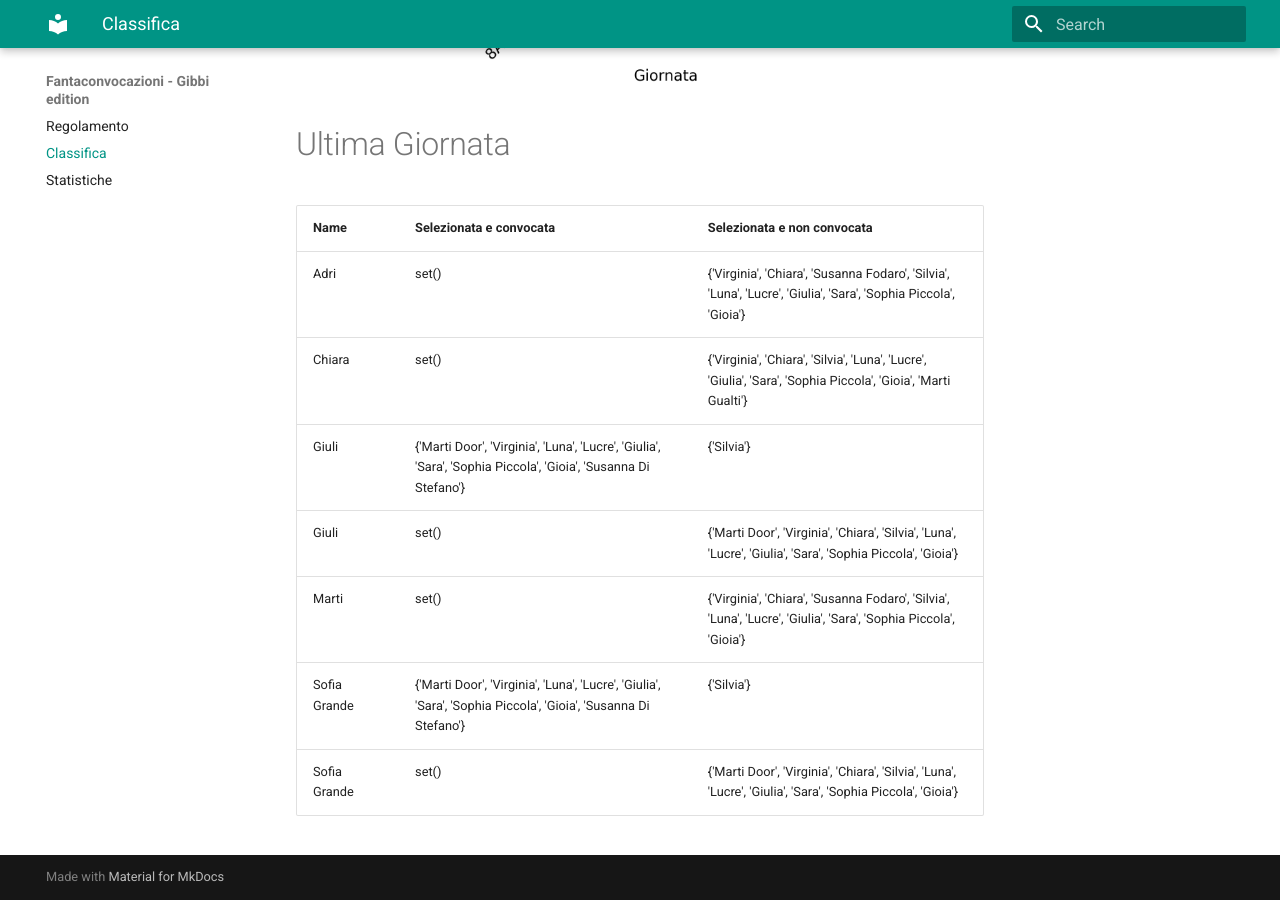
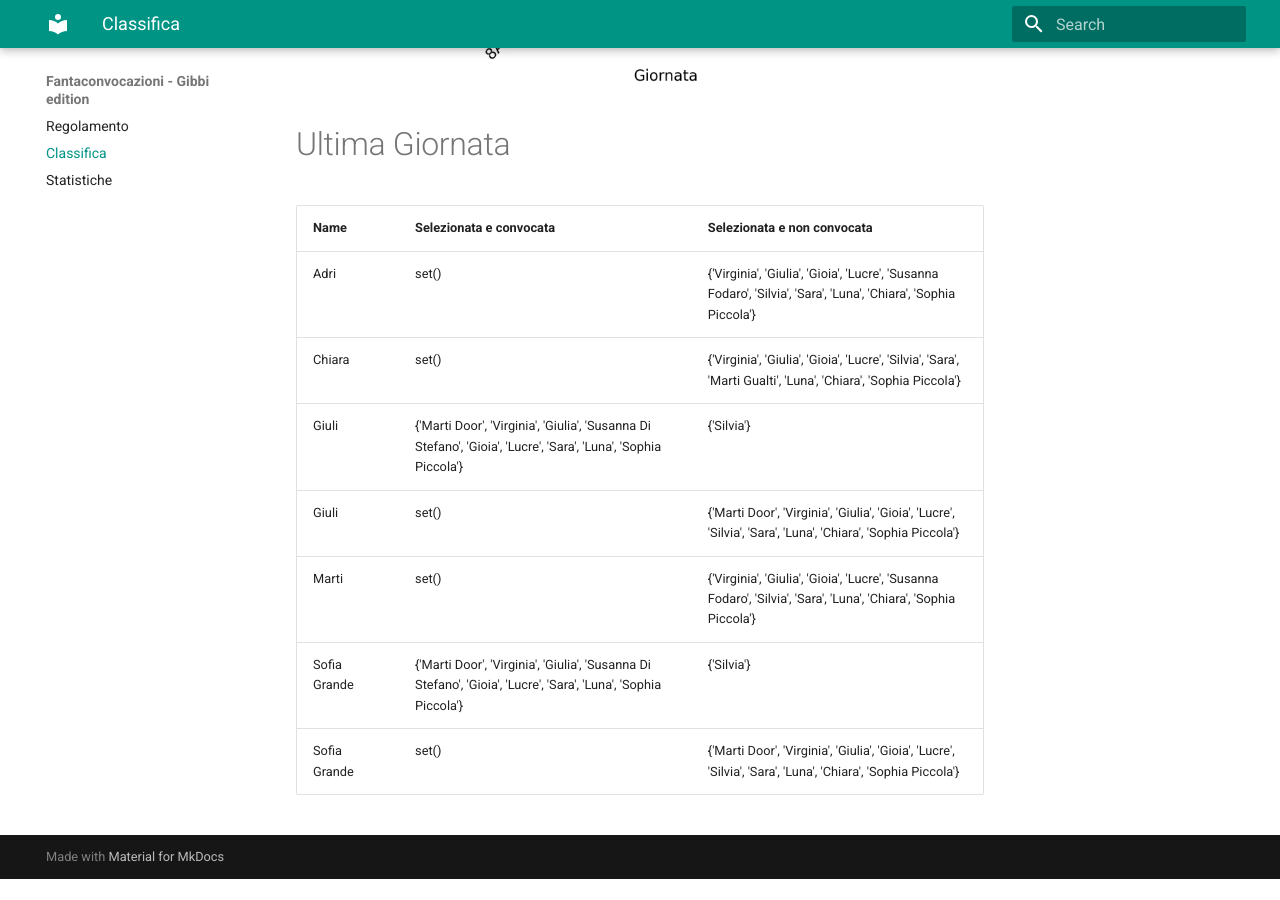
Before and after one commit to martinig94/fantagibbi, an MkDocs documentation site: the page built from docs/Classifica.md, in a window 1280 px wide and 900 px high, scrolled down 1024 px. Built offline with MkDocs 1.6.1 and Material for MkDocs 9.7.7, drawn with Linux system fonts in a browser that asks for light colours; after the commit the page ends 1903 px from its top, so only the background shows below that.

Commit message:
Auto-update from main.py

```diff
--- a/docs/Classifica.md
+++ b/docs/Classifica.md
@@ -18,11 +18,11 @@
 <!-- START_TABLE CORRECT -->
 | Name         | Selezionata e convocata                                                                                        | Selezionata e non convocata                                                                                      |
 |:-------------|:---------------------------------------------------------------------------------------------------------------|:-----------------------------------------------------------------------------------------------------------------|
-| Adri         | set()                                                                                                          | {'Virginia', 'Chiara', 'Susanna Fodaro', 'Silvia', 'Luna', 'Lucre', 'Giulia', 'Sara', 'Sophia Piccola', 'Gioia'} |
-| Chiara       | set()                                                                                                          | {'Virginia', 'Chiara', 'Silvia', 'Luna', 'Lucre', 'Giulia', 'Sara', 'Sophia Piccola', 'Gioia', 'Marti Gualti'}   |
-| Giuli        | {'Marti Door', 'Virginia', 'Luna', 'Lucre', 'Giulia', 'Sara', 'Sophia Piccola', 'Gioia', 'Susanna Di Stefano'} | {'Silvia'}                                                                                                       |
-| Giuli        | set()                                                                                                          | {'Marti Door', 'Virginia', 'Chiara', 'Silvia', 'Luna', 'Lucre', 'Giulia', 'Sara', 'Sophia Piccola', 'Gioia'}     |
-| Marti        | set()                                                                                                          | {'Virginia', 'Chiara', 'Susanna Fodaro', 'Silvia', 'Luna', 'Lucre', 'Giulia', 'Sara', 'Sophia Piccola', 'Gioia'} |
-| Sofia Grande | {'Marti Door', 'Virginia', 'Luna', 'Lucre', 'Giulia', 'Sara', 'Sophia Piccola', 'Gioia', 'Susanna Di Stefano'} | {'Silvia'}                                                                                                       |
-| Sofia Grande | set()                                                                                                          | {'Marti Door', 'Virginia', 'Chiara', 'Silvia', 'Luna', 'Lucre', 'Giulia', 'Sara', 'Sophia Piccola', 'Gioia'}     |
+| Adri         | set()                                                                                                          | {'Virginia', 'Giulia', 'Gioia', 'Lucre', 'Susanna Fodaro', 'Silvia', 'Sara', 'Luna', 'Chiara', 'Sophia Piccola'} |
+| Chiara       | set()                                                                                                          | {'Virginia', 'Giulia', 'Gioia', 'Lucre', 'Silvia', 'Sara', 'Marti Gualti', 'Luna', 'Chiara', 'Sophia Piccola'}   |
+| Giuli        | {'Marti Door', 'Virginia', 'Giulia', 'Susanna Di Stefano', 'Gioia', 'Lucre', 'Sara', 'Luna', 'Sophia Piccola'} | {'Silvia'}                                                                                                       |
+| Giuli        | set()                                                                                                          | {'Marti Door', 'Virginia', 'Giulia', 'Gioia', 'Lucre', 'Silvia', 'Sara', 'Luna', 'Chiara', 'Sophia Piccola'}     |
+| Marti        | set()                                                                                                          | {'Virginia', 'Giulia', 'Gioia', 'Lucre', 'Susanna Fodaro', 'Silvia', 'Sara', 'Luna', 'Chiara', 'Sophia Piccola'} |
+| Sofia Grande | {'Marti Door', 'Virginia', 'Giulia', 'Susanna Di Stefano', 'Gioia', 'Lucre', 'Sara', 'Luna', 'Sophia Piccola'} | {'Silvia'}                                                                                                       |
+| Sofia Grande | set()                                                                                                          | {'Marti Door', 'Virginia', 'Giulia', 'Gioia', 'Lucre', 'Silvia', 'Sara', 'Luna', 'Chiara', 'Sophia Piccola'}     |
 <!-- END_TABLE CORRECT -->
```
